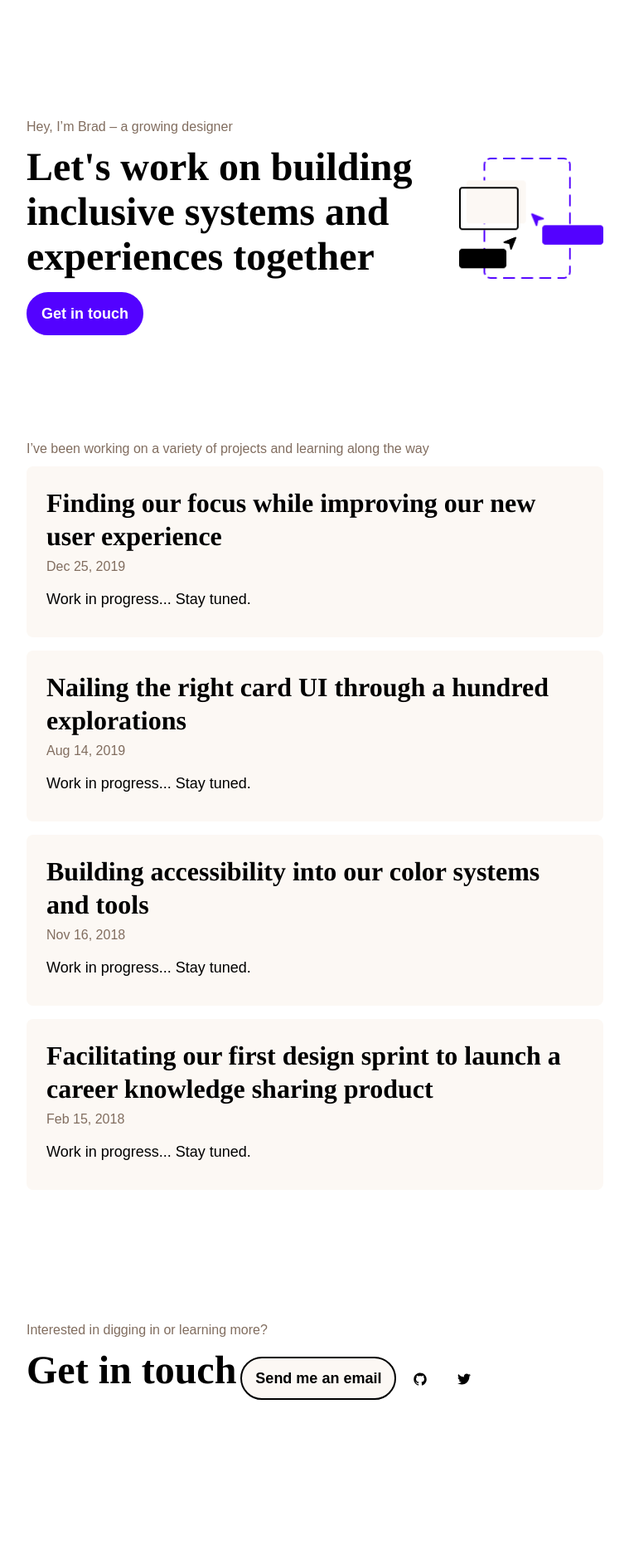
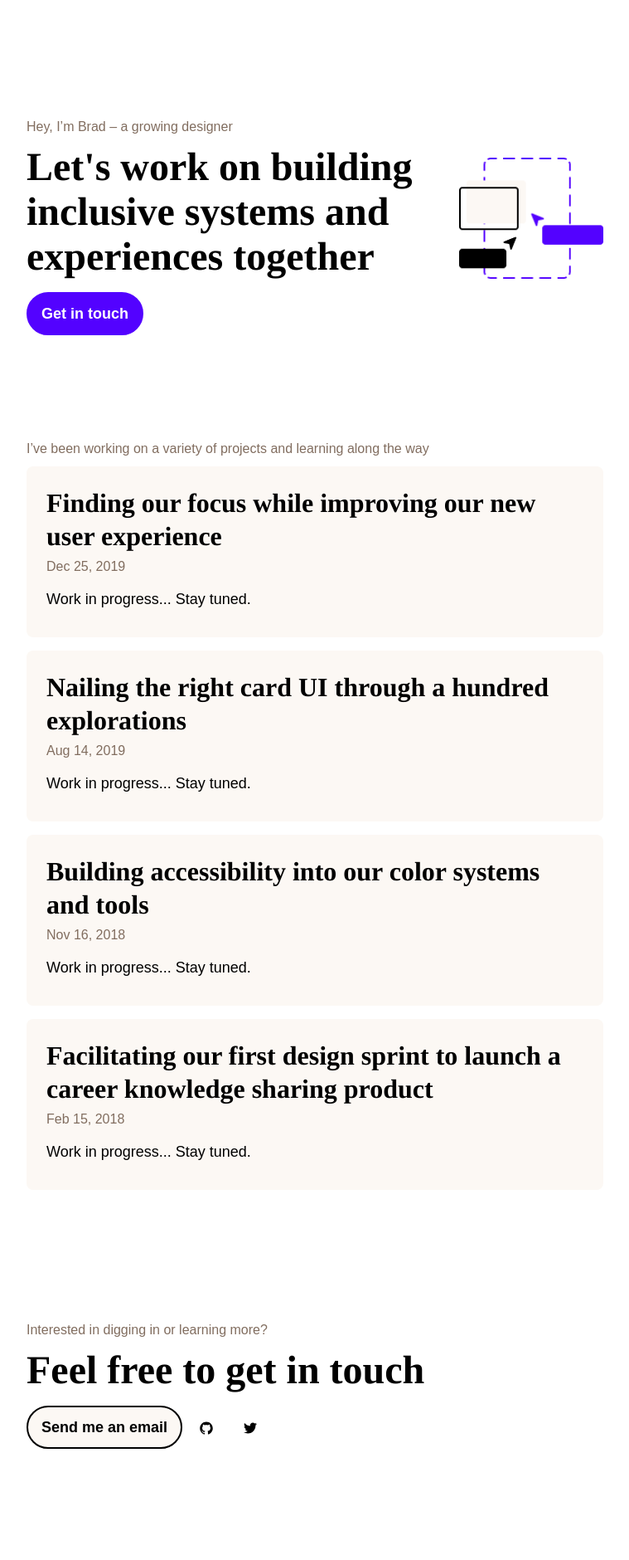
Before and after one commit to bradleyturner/bradleyturner.github.io, a Jekyll site: the page built from index.md, in a window 1280 px wide. Shown: the whole page at 83% size, without its empty margins (260-1019 px from the left). Built offline with Jekyll 4.4.1, drawn with Linux system fonts in a browser that asks for light colours; nearby versions of some CDN libraries; before the commit the page ends 1821 px from its top, so only the background shows below that.

Commit message:
Fix footer

```diff
--- a/_includes/footer.html
+++ b/_includes/footer.html
@@ -2,7 +2,7 @@
   <div class="wrapper">
     <span class="page-eyebrow">Interested in digging in or learning more?</span>
     <h2 class="footer-heading">
-      Get in touch
+      Feel free to get in touch
     </h2>
     <a class="page-cta" href="mailto:bsturner219@gmail.com">Send me an email</a>
 
--- a/_sass/minima/_layout.scss
+++ b/_sass/minima/_layout.scss
@@ -98,7 +98,7 @@
   font-weight: bold;
   font-size: 48px;
   line-height: 54px;
-  display: inline-block;
+  display: block;
 }
 
 .contact-list,
```
